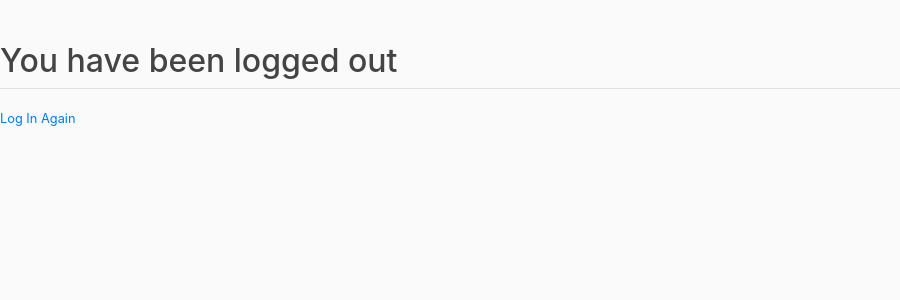
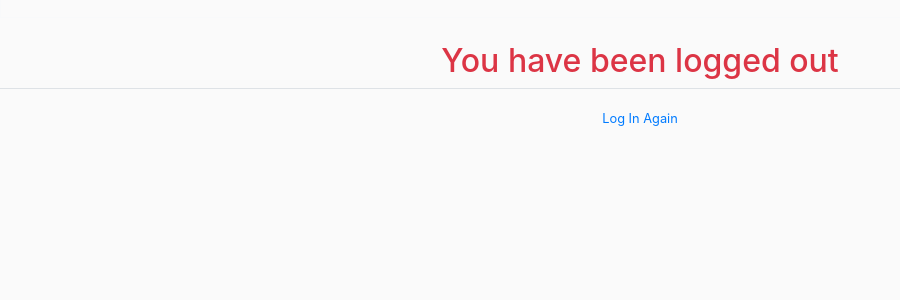
Before and after one commit to F-E-R-S/FERS, a Django app: page /logout/ in a window 1280 px wide. Shown: the part 96-396 px from the top of the page, without its empty margins (0-900 px from the left). Run offline with Django 3.2, Linux system fonts and the light colour scheme; some libraries are stand-ins or nearby versions.

Commit message:
Update 5

```diff
--- a/users/templates/users/logout.html
+++ b/users/templates/users/logout.html
@@ -1,8 +1,8 @@
 {% extends "home/base.html" %}
 {% block content %}
-        <h2>You have been logged out</h2>
+        <h2 class="text-center text-danger">You have been logged out</h2>
 
-    <div class="border-top pt-3">
+    <div class="border-top pt-3 text-center">
       <small class="text-muted">
         <a href="{% url 'login' %}" >Log In Again</a>
       </small>
```
